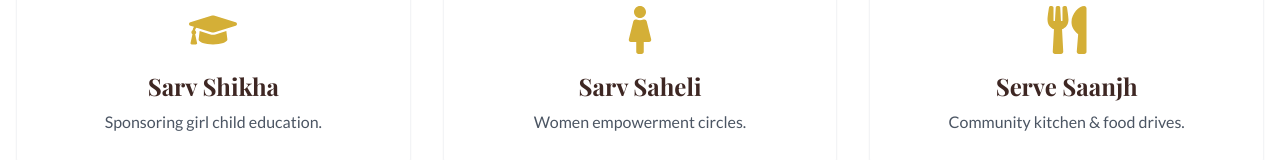
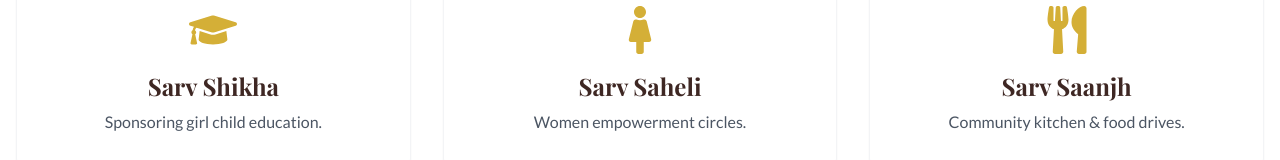
Before and after one commit to RizeonEnterprises/sarv-foundation, a React (Vite) app: page / in a window 1280 px wide. Shown: the part 1328-1488 px from the top of the page. Built offline with nearby package versions, Linux system fonts and the light colour scheme.

Commit message:
Update Home.tsx

```diff
--- a/src/pages/Home.tsx
+++ b/src/pages/Home.tsx
@@ -46,7 +46,7 @@ const Home = () => {
                         {/* Card 3 */}
                         <div className="text-center p-8 border border-gray-100 rounded-lg shadow-sm hover:-translate-y-2 transition-transform duration-300">
                             <FaUtensils className="text-5xl text-gold-accent mx-auto mb-4" />
-                            <h3 className="font-heading font-bold text-2xl text-dark-brown mb-2">Serve Saanjh</h3>
+                            <h3 className="font-heading font-bold text-2xl text-dark-brown mb-2">Sarv Saanjh</h3>
                             <p className="text-gray-600">Community kitchen & food drives.</p>
                         </div>
                     </div>
```
